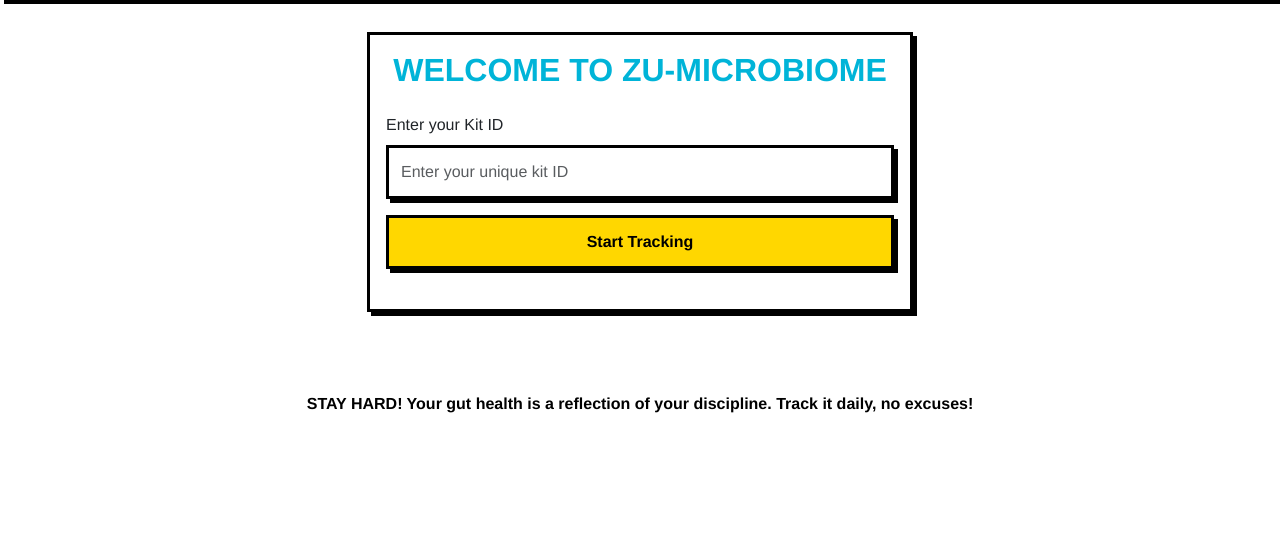
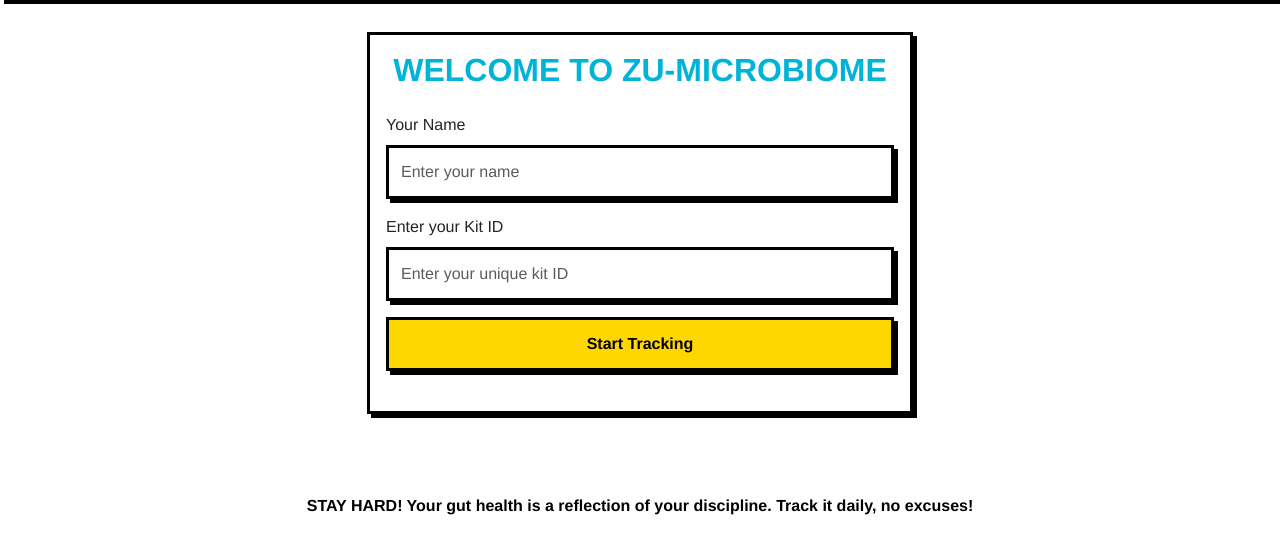
Before and after one commit to dhruv1710/ZuMicrobiome, a Flask app: page / in a window 1280 px wide. Shown: the part 68-609 px from the top of the page. Run offline with Flask 3, Linux system fonts and the light colour scheme; some libraries are stand-ins or nearby versions; some web fonts are replaced.

Commit message:
Agent query: Can you try entering a name and kit ID on the home page and verify if both fields are required and working?
Add user name input to kit validation and update backend to handle user name.

Screenshot: https://storage.googleapis.com/screenshot-production-us-central1/423c0b6b-0484-4536-bf4e-8baa424122f3/dfd5e3b6-2e3b-4c3b-aabe-0b176678c25c.jpg

```diff
--- a/app.py
+++ b/app.py
@@ -57,10 +57,27 @@ def get_menu(kit_id):
     return jsonify({"menu_data": None})
 
 
+@app.route('/get-menu-data')
+def get_menu_data():
+    kit_id = request.args.get('kitId')
+    if not kit_id:
+        return jsonify({"error": "No kit ID provided"}), 400
 
-@app.route('/validate-kit/<kit_id>')
+    from models import KitCode
+    kit_code = KitCode.query.filter_by(code=kit_id, is_active=True).first()
+    if kit_code:
+        return jsonify({"menu_data": kit_code.menu_data})
+    return jsonify({"error": "Invalid kit ID"}), 404
+
+@app.route('/validate-kit/<kit_id>', methods=['POST'])
 def validate_kit(kit_id):
     from models import AnonymousUser, Admin, KitCode
+
+    data = request.get_json()
+    user_name = data.get('name')
+
+    if not user_name:
+        return jsonify({"valid": False, "error": "Name is required"}), 400
 
     # Check if it's an admin code
     admin = Admin.query.filter_by(username=kit_id).first()
@@ -74,6 +91,11 @@ def validate_kit(kit_id):
 
     # Only validate if both entries exist and the kit code is active
     is_valid = user is not None and kit_code is not None and kit_code.is_active
+
+    if is_valid:
+        # Update user name if valid
+        user.name = user_name
+        db.session.commit()
 
     return jsonify({"valid": is_valid, "is_admin": False})
 
--- a/models.py
+++ b/models.py
@@ -5,6 +5,7 @@ from datetime import datetime
 class AnonymousUser(db.Model):
     id = db.Column(db.Integer, primary_key=True)
     kit_id = db.Column(db.String(36), unique=True, nullable=False)
+    name = db.Column(db.String(100))  # Added name field
     created_at = db.Column(db.DateTime, server_default=db.func.now())
 
     @staticmethod
--- a/templates/index.html
+++ b/templates/index.html
@@ -7,8 +7,14 @@
             <div class="card-body">
                 <h2 class="card-title text-center mb-4">Welcome to Zu-Microbiome</h2>
                 <div id="kit-input" class="mb-4">
-                    <label for="kitId" class="form-label">Enter your Kit ID</label>
-                    <input type="text" class="form-control" id="kitId" placeholder="Enter your unique kit ID">
+                    <div class="mb-3">
+                        <label for="userName" class="form-label">Your Name</label>
+                        <input type="text" class="form-control" id="userName" placeholder="Enter your name">
+                    </div>
+                    <div class="mb-3">
+                        <label for="kitId" class="form-label">Enter your Kit ID</label>
+                        <input type="text" class="form-control" id="kitId" placeholder="Enter your unique kit ID">
+                    </div>
                     <div class="d-grid gap-2 mt-3">
                         <button class="btn btn-primary" onclick="validateKitId()">Start Tracking</button>
                     </div>
@@ -23,13 +29,25 @@
 <script>
     function validateKitId() {
         const kitId = document.getElementById('kitId').value;
+        const userName = document.getElementById('userName').value;
 
         if (!kitId) {
-            alert('Please enter a Kit ID or Admin Code');
+            alert('Please enter a Kit ID');
             return;
         }
 
-        fetch(`/validate-kit/${kitId}`)
+        if (!userName) {
+            alert('Please enter your name');
+            return;
+        }
+
+        fetch(`/validate-kit/${kitId}`, {
+            method: 'POST',
+            headers: {
+                'Content-Type': 'application/json',
+            },
+            body: JSON.stringify({ name: userName })
+        })
             .then(response => response.json())
             .then(data => {
                 if (data.valid) {
@@ -37,6 +55,7 @@
                         window.location.href = '/admin/dashboard';
                     } else {
                         localStorage.setItem('kitId', kitId);
+                        localStorage.setItem('userName', userName);
                         window.location.href = '/track';
                     }
                 } else {
```
Also changed, not shown: 1 other file.
